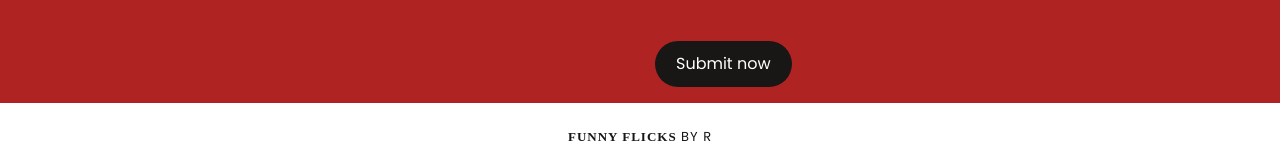
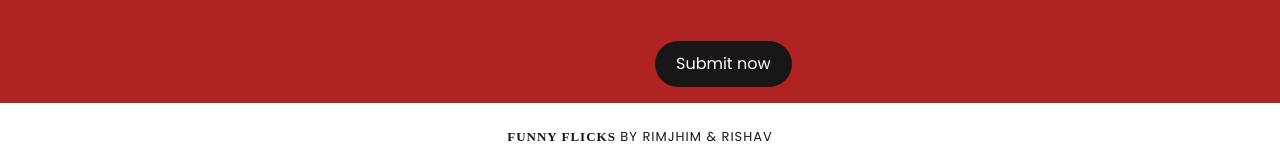
Before and after one commit to Rimjhim-Lalwani/FUNNY_FLICKS, a plain HTML site: page FUNNYFLICKS/index.html in a window 1280 px wide. Shown: the part 4990-5152 px from the top of the page. Drawn offline with nearby package versions, Linux system fonts and the light colour scheme; no server answers; a web font is replaced by a local one.

Commit message:
Update index.html

```diff
--- a/FUNNYFLICKS/index.html
+++ b/FUNNYFLICKS/index.html
@@ -300,7 +300,7 @@
         <div class="container">
             <div class="row">
                 <div class="col-lg-12 text-center footwrap">
-                    <p><b>FUNNY FLICKS</b> <span class="years"> </span> BY R</p>
+                    <p><b>FUNNY FLICKS</b> <span class="years"> </span> BY RIMJHIM & RISHAV</p>
                 </div>
             </div>
         </div>
```
